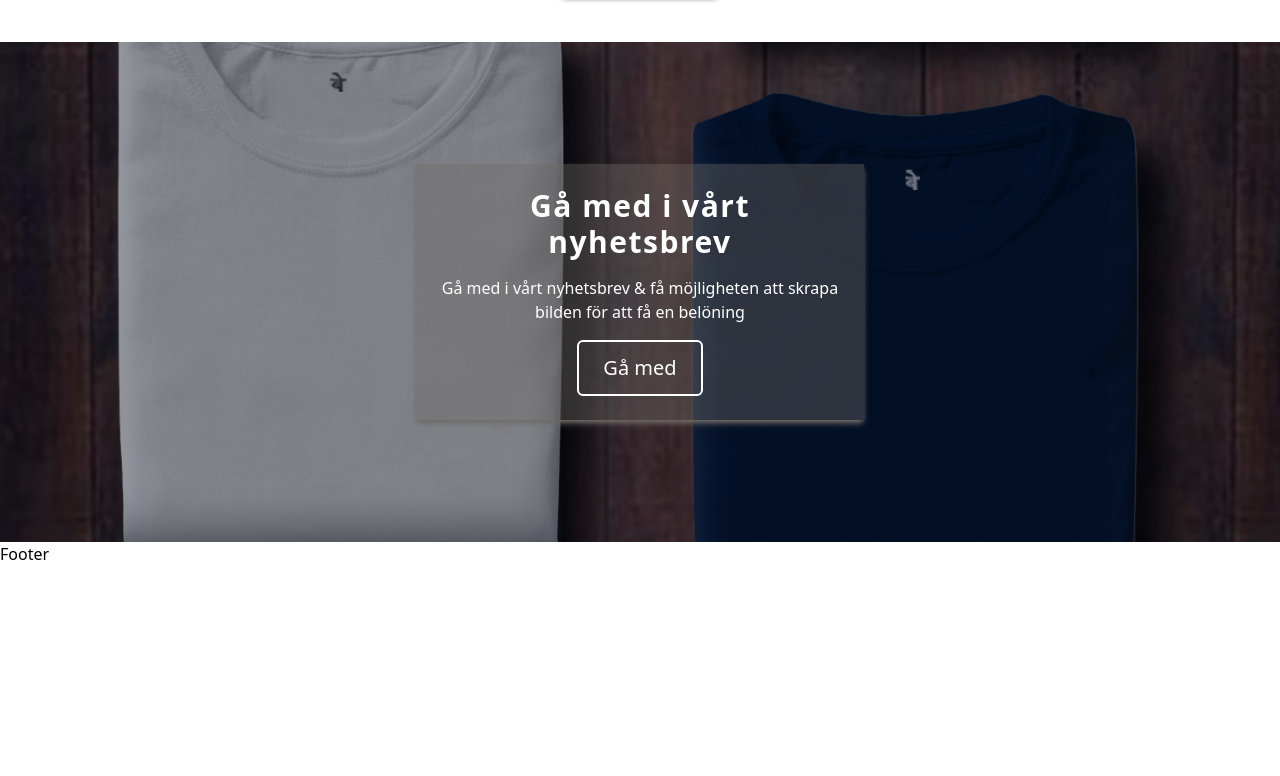
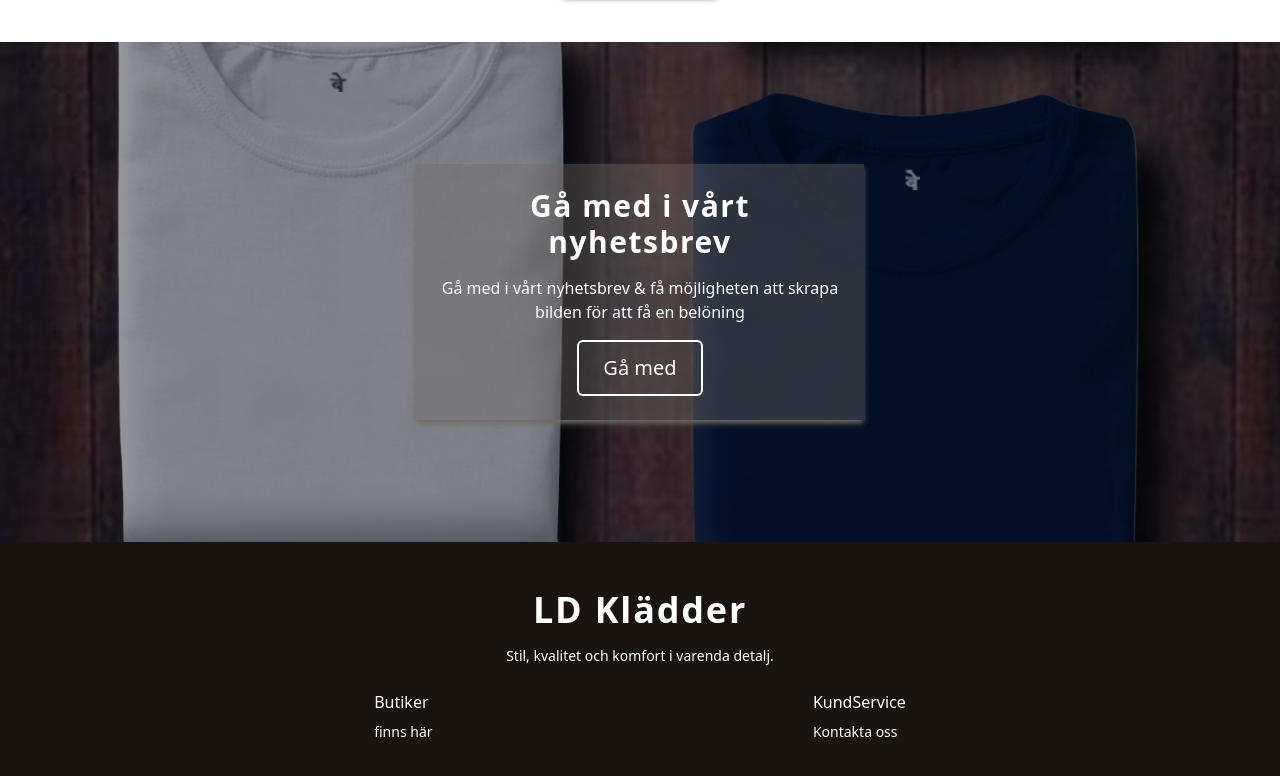
Before and after one commit to LiamHjalmarsson/these, a React (Vite) app: page / in a window 1280 px wide. Shown: the part 5330-6106 px from the top of the page. Before the commit the page ends 5896 px from the top, so only its background shows below. Built offline with nearby package versions, Linux system fonts and the light colour scheme.

Commit message:
Footer component

```diff
--- a/src/components/Layouts/Deafult.jsx
+++ b/src/components/Layouts/Deafult.jsx
@@ -1,5 +1,6 @@
 import React from 'react';
 import Nav from './Nav/Nav';
+import Footer from './Footer/Footer';
 
 const Deafult = ({children}) => {
     return (
@@ -10,9 +11,7 @@ const Deafult = ({children}) => {
                     children
                 }
             </main>
-            <footer>
-                Footer
-            </footer>
+            <Footer />
         </div>
     );
 }
--- /dev/null
+++ b/src/components/Layouts/Footer/Footer.jsx
@@ -0,0 +1,35 @@
+import React from 'react';
+import Heading from '../../Heading/Heading';
+
+const Footer = () => {
+    return (
+        <footer className='w-full bg-primary p-8 text-white'>
+            <div className='flex flex-col justify-center items-center gap-4 my-4'>
+                <Heading heading="LD Klädder" custom="text-4xl text-white" />
+                <p className='text-sm text-center'>
+                    Stil, kvalitet och komfort i varenda detalj.
+                </p>
+                <div className='flex w-full justify-around max-w-4xl gap-4 mt-2'>
+                    <div>
+                        <h3>
+                            Butiker
+                        </h3>
+                        <div className='text-sm mt-2'>
+                            finns här
+                        </div>
+                    </div>
+                    <div>
+                        <h3>
+                            KundService
+                        </h3>
+                        <div className='text-sm mt-2'>
+                            Kontakta oss
+                        </div>
+                    </div>
+                </div>
+            </div>
+        </footer>
+    );
+}
+
+export default Footer;
```
